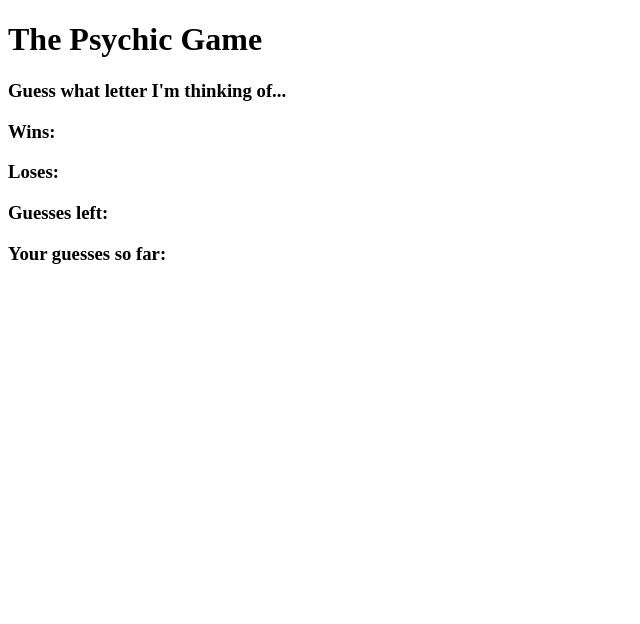
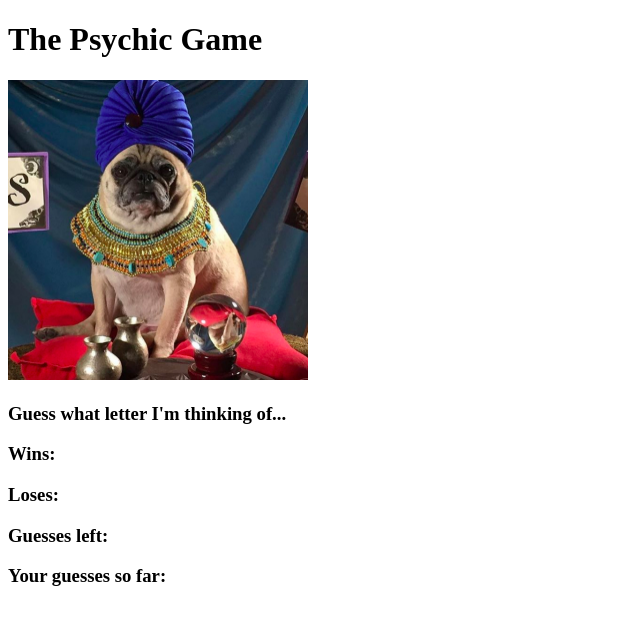
Before and after one commit to tcknapp/Psychic-Game, a plain HTML site: page index.html in a window 1280 px wide. Shown: the whole page, without its empty margins (0-640 px from the left). Drawn offline with Linux system fonts and the light colour scheme.

Commit message:
update img html

```diff
--- a/index.html
+++ b/index.html
@@ -9,6 +9,7 @@
 
 <body>
     <h1>The Psychic Game</h1>
+    <img src="https://github.com/tcknapp/Psychic-Game/blob/master/assets/images/noodle-psychic.jpg?raw=true" height= "300px" width= "300px">
 
     <div id= "game">
        <h3>Guess what letter I'm thinking of...</h3>
```
